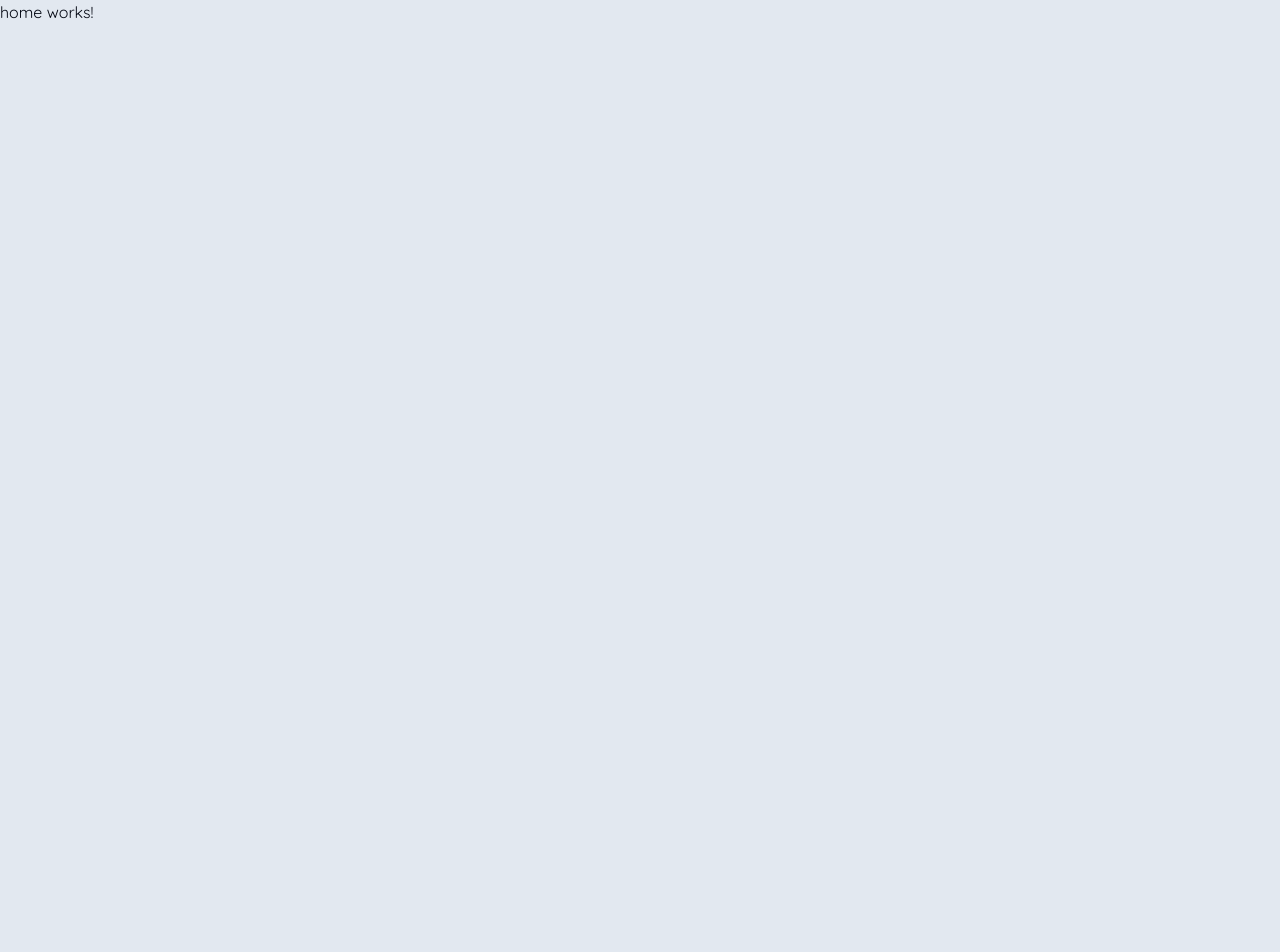
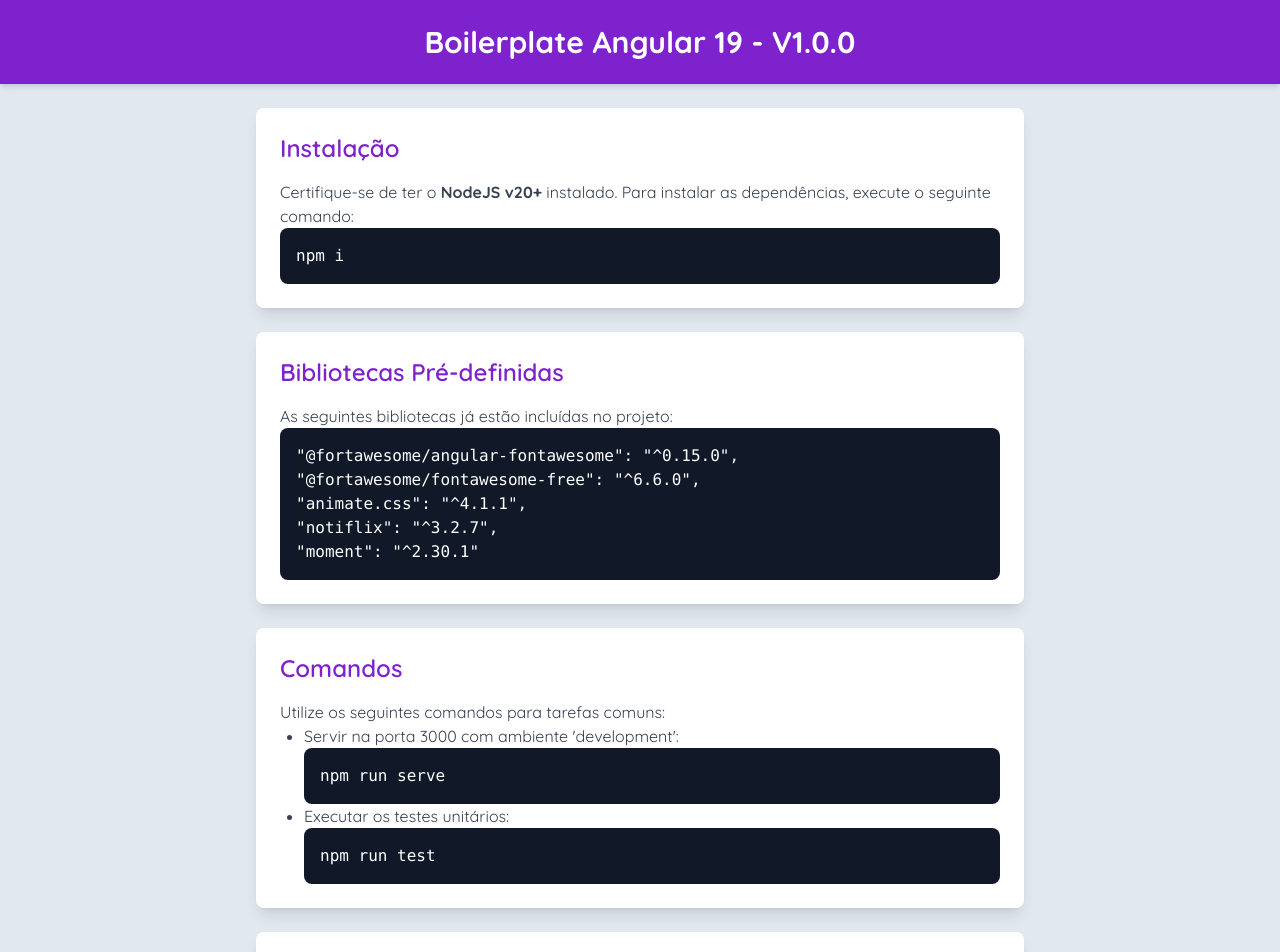
Before and after one commit to kassiodouglas/AngularBoilerpLate, an Angular app: page / in a window 1280 px wide. Shown: the top 952 px of the page. Before the commit the page ends 800 px from the top, so only its background shows below. Built offline with nearby package versions, Linux system fonts and the light colour scheme.

Commit message:
feat: Config 404 route

```diff
--- a/src/app/app.config.ts
+++ b/src/app/app.config.ts
@@ -1,8 +1,13 @@
 import { ApplicationConfig, provideZoneChangeDetection } from '@angular/core';
-import { provideRouter } from '@angular/router';
+import { provideRouter, RouterModule } from '@angular/router';
 
 import { routes } from './app.routes';
+import { CoreModule } from './core/core.module';
 
 export const appConfig: ApplicationConfig = {
-  providers: [provideZoneChangeDetection({ eventCoalescing: true }), provideRouter(routes)]
+  providers: [
+    provideZoneChangeDetection({ eventCoalescing: true }),
+    provideRouter(routes),
+    CoreModule
+  ]
 };
--- a/src/app/app.routes.ts
+++ b/src/app/app.routes.ts
@@ -2,8 +2,9 @@ import { Error404Component } from './core/pages/error404/error404.component';
 import { Routes } from '@angular/router';
 
 export const routes: Routes = [
+
+  // rota demonstrativa, se remover, remova o componente em 'app/features/home'
   { path: '', loadChildren: () => import('./features/home/home.module').then(m => m.HomeModule) },
 
-  { path: 'erro/404', component: Error404Component },
-  { path: '**', redirectTo: 'erro/404', pathMatch: 'full' },
+  { path: '', loadChildren: () => import('./core/core.module').then(m => m.CoreModule) }
 ];
--- a/src/app/core/core.module.ts
+++ b/src/app/core/core.module.ts
@@ -1,11 +1,14 @@
 import { NgModule } from '@angular/core';
 import { CommonModule } from '@angular/common';
 import { Error404Component } from './pages/error404/error404.component';
+import { RouterModule } from '@angular/router';
+import { routes } from './core.routes';
 
 @NgModule({
   imports: [
-    CommonModule
+    CommonModule, RouterModule.forChild(routes)
   ],
-  declarations: [Error404Component]
+  declarations: [Error404Component],
+  exports: [RouterModule]
 })
 export class CoreModule { }
--- /dev/null
+++ b/src/app/core/core.routes.ts
@@ -0,0 +1,6 @@
+import { Routes } from '@angular/router';
+import { Error404Component } from './pages/error404/error404.component';
+
+export const routes: Routes = [
+  {path:"**", component:Error404Component}
+];
--- a/src/app/core/pages/error404/error404.component.html
+++ b/src/app/core/pages/error404/error404.component.html
@@ -1,3 +1,10 @@
-<p>
-  error404 works!
-</p>
+
+<main class="bg-gray-100 flex items-center justify-center min-h-screen">
+
+    <div class="text-center animate__animated animate__fadeIn">
+        <h1 class="text-6xl font-extrabold text-gray-800 mb-4 animate__animated animate__bounceIn animate__delay-1s">404</h1>
+        <p class="text-2xl text-gray-600 mb-6 animate__animated animate__fadeIn animate__delay-2s">A página que você está procurando não existe.</p>
+        <button routerLink="/" class="text-white bg-blue-500 hover:bg-blue-600 px-6 py-3 rounded-lg text-lg transition duration-300 transform hover:scale-105 animate__animated animate__fadeIn animate__delay-3s">Voltar para a página inicial</button>
+    </div>
+
+</main>
--- a/src/app/features/home/pages/home/home.component.html
+++ b/src/app/features/home/pages/home/home.component.html
@@ -1,3 +1,103 @@
-<p>
-  home works!
-</p>
+
+<!-- Este é um arquivo de exemplo da home -->
+<header class="bg-purple-700 text-white py-6 shadow-md">
+  <h1 class="text-center text-3xl font-bold animate__animated animate__fadeInDown">Boilerplate Angular 19 - V1.0.0
+  </h1>
+</header>
+
+<main class="p-6 container mx-auto flex flex-col items-center">
+
+  <section class="animate__animated animate__fadeInUp w-full max-w-3xl mb-6">
+    <div class="bg-white shadow-lg rounded-lg p-6">
+      <h2 class="text-2xl font-semibold text-purple-700 mb-4 text-left">Instalação</h2>
+      <p class="text-gray-700">Certifique-se de ter o <b>NodeJS v20+</b> instalado. Para instalar as dependências,
+        execute o seguinte comando:</p>
+      <pre class="bg-gray-900 text-white p-4 rounded-lg overflow-auto">npm i</pre>
+    </div>
+  </section>
+
+  <section class="animate__animated animate__fadeInUp w-full max-w-3xl mb-6">
+    <div class="bg-white shadow-lg rounded-lg p-6">
+      <h2 class="text-2xl font-semibold text-purple-700 mb-4 text-left">Bibliotecas Pré-definidas</h2>
+      <p class="text-gray-700">As seguintes bibliotecas já estão incluídas no projeto:</p>
+      <pre class="bg-gray-900 text-white p-4 rounded-lg overflow-auto">
+"&#64;fortawesome/angular-fontawesome": "^0.15.0",
+"&#64;fortawesome/fontawesome-free": "^6.6.0",
+"animate.css": "^4.1.1",
+"notiflix": "^3.2.7",
+"moment": "^2.30.1"</pre>
+    </div>
+  </section>
+
+  <section class="animate__animated animate__fadeInUp w-full max-w-3xl mb-6">
+    <div class="bg-white shadow-lg rounded-lg p-6">
+      <h2 class="text-2xl font-semibold text-purple-700 mb-4 text-left">Comandos</h2>
+      <p class="text-gray-700">Utilize os seguintes comandos para tarefas comuns:</p>
+      <ul class="list-disc pl-6 text-gray-700">
+        <li>Servir na porta 3000 com ambiente 'development':
+          <pre class="bg-gray-900 text-white p-4 rounded-lg overflow-auto">npm run serve</pre>
+        </li>
+        <li>Executar os testes unitários:
+          <pre class="bg-gray-900 text-white p-4 rounded-lg overflow-auto">npm run test</pre>
+        </li>
+      </ul>
+    </div>
+  </section>
+
+  <section class="animate__animated animate__fadeInUp w-full max-w-3xl mb-6">
+    <div class="bg-white shadow-lg rounded-lg p-6">
+      <h2 class="text-2xl font-semibold text-purple-700 mb-4 text-left">Estrutura de Pastas</h2>
+      <pre class="bg-gray-900 text-white p-4 rounded-lg overflow-auto">
+                            ├─public
+                            │ ├───fonts
+                            │ ├───images
+                            │ └───styles
+                            │ └───data
+                            └─src
+                              ├───app
+                              │   ├───core
+                              │   │   ├───components
+                              │   │   ├───guards
+                              │   │   ├───interceptors
+                              │   │   ├───pages
+                              │   │   └───services
+                              │   ├───features
+                              │   └───shared
+                              │       ├───components
+                              │       ├───directives
+                              │       └───pipes
+                              └───environments
+      </pre>
+      <div class="mt-4">
+        <h3 class="text-xl font-medium">Diretórios e Finalidades</h3>
+        <p class="text-gray-700 mt-7"><b>public/</b>: Diretório para arquivos estáticos que não são processados pelo
+          Angular e podem ser acessados diretamente pelo navegador:</p>
+        <ul class="list-disc pl-6 text-gray-700">
+          <li><b>fonts/</b>: Armazena fontes personalizadas usadas na aplicação.</li>
+          <li><b>images/</b>: Contém imagens estáticas, como logotipos ou ícones.</li>
+          <li><b>styles/</b>: Armazena arquivos CSS ou SCSS globais que não pertencem a um componente específico.</li>
+          <li><b>data/</b>: Pode conter arquivos JSON ou outros dados estáticos utilizados pela aplicação.</li>
+        </ul>
+
+        <p class="text-gray-700 mt-10"><b>src/</b>: Diretório principal do projeto Angular. Contém o código-fonte da
+          aplicação.</p>
+        <ul class="list-disc pl-6 text-gray-700">
+          <li><b>app/core/</b>: Contém código essencial para a aplicação, como componentes globais (Header, Footer),
+            guards, interceptors, páginas globais (login, erro 404) e serviços centrais.</li>
+          <li><b>app/features/</b>: Contém módulos específicos de funcionalidades ou páginas, organizados por domínio
+            ou caso de uso (ex.: products, users).</li>
+          <li><b>app/shared/</b>: Diretório para recursos reutilizáveis, como componentes (botões, modais), diretivas
+            personalizadas e pipes reutilizáveis.</li>
+          <li><b>environments/</b>: Arquivos de configuração para diferentes ambientes (desenvolvimento, produção).
+          </li>
+        </ul>
+      </div>
+    </div>
+  </section>
+
+  <footer class="mt-12 text-center animate__animated animate__fadeInUp">
+    <p class="text-gray-600">&copy; 2025 - Boilerplate Angular 19. Desenvolvido com <span
+        class="text-red-500">&hearts;</span> para você!</p>
+  </footer>
+
+</main>
--- a/src/app/features/home/pages/home/home.component.ts
+++ b/src/app/features/home/pages/home/home.component.ts
@@ -3,7 +3,6 @@ import { Component, OnInit } from '@angular/core';
 @Component({
   selector: 'app-home',
   templateUrl: './home.component.html',
-  styleUrls: ['./home.component.css'],
   standalone:false
 })
 export class HomeComponent implements OnInit {
```
Also changed, not shown: src/app/features/home/pages/home/home.component.css (deleted).
